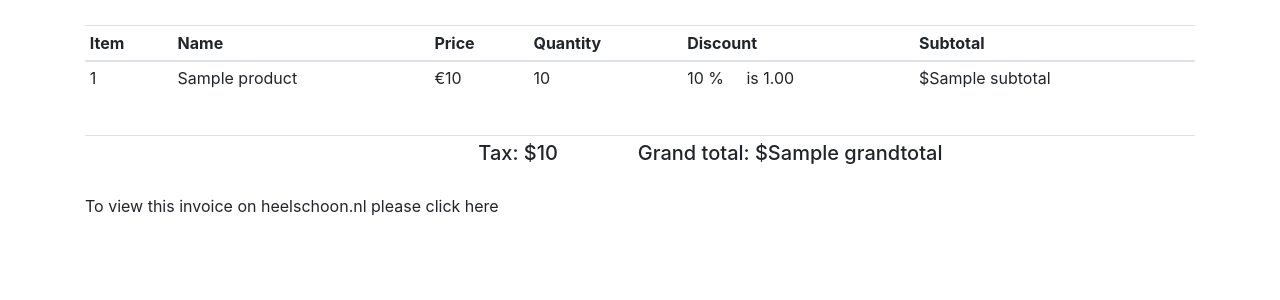
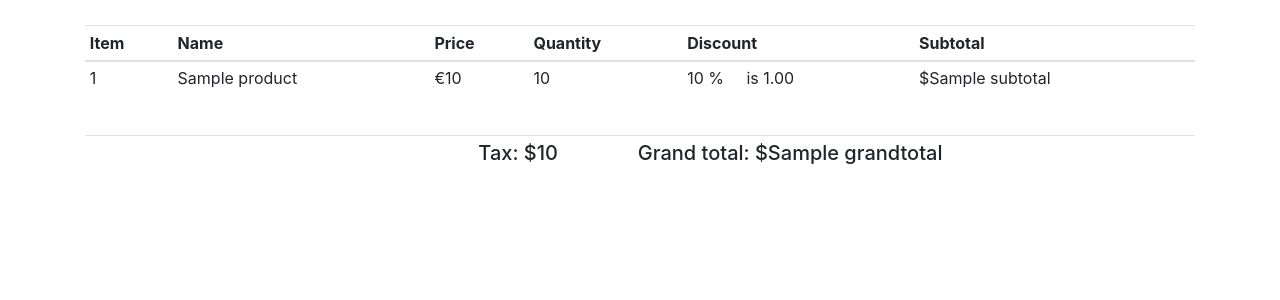
Before and after one commit to aaomoware/veryclean, a Flask app: template shop/templates/customer/invoice.html in a window 1280 px wide. Shown: the part 143-443 px from the top of the page. Run offline with Flask 2, Linux system fonts and the light colour scheme; data comes from the database, SQL or seed files in the repository; tables that the repository leaves empty hold one stand-in row (values such as "Sample post"); the template is opened without the code that fills it: values that come from a table or form of the project are taken from there, most other values are stand-ins (such as "Sample title", 1, 10 or a date in 2020); some libraries are stand-ins or nearby versions.

Commit message:
customer able to view invoices on heelschoon.nl - remove

```diff
--- a/shop/templates/customer/invoice.html
+++ b/shop/templates/customer/invoice.html
@@ -65,7 +65,6 @@
         </table>
     </div>
   </div>
-  <p>To view this invoice on heelschoon.nl please<a href="http://verclean-531794983.eu-west-1.elb.amazonaws.com/orders/{{invoice}}"><a/> click here</p>
 </div>
    <!-- Optional JavaScript -->
     <!-- jQuery first, then Popper.js, then Bootstrap JS -->
```
